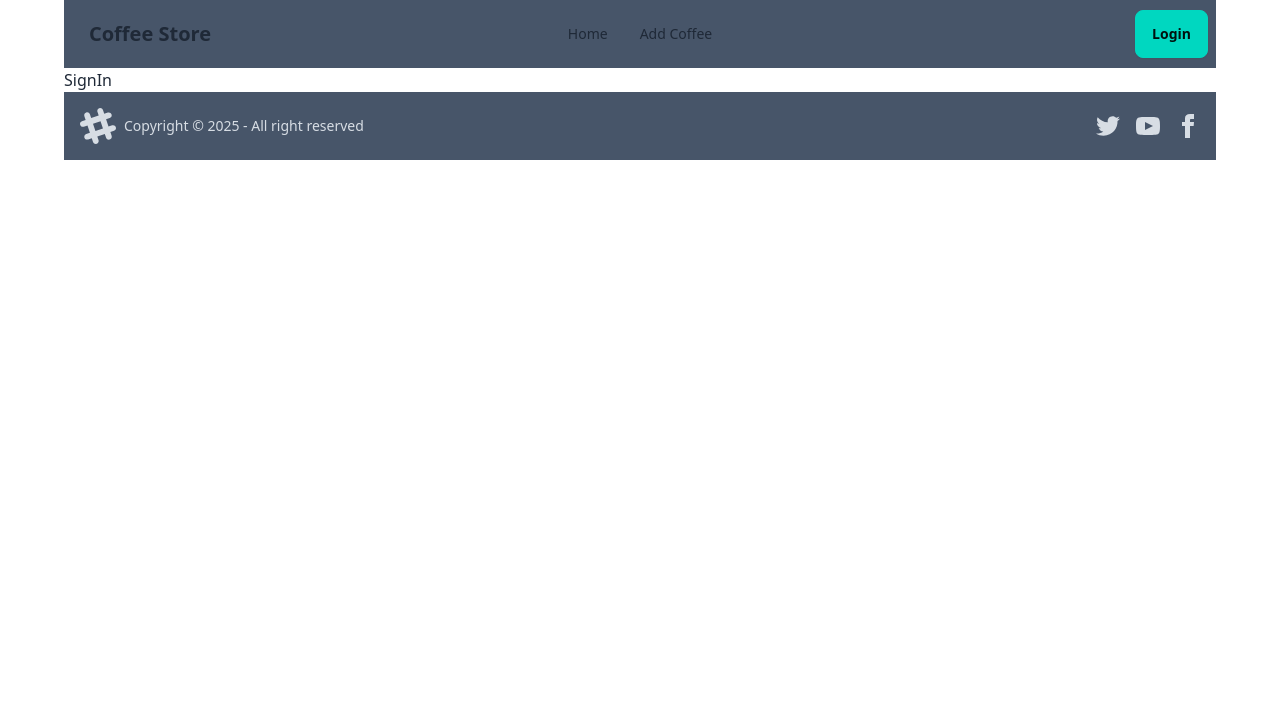
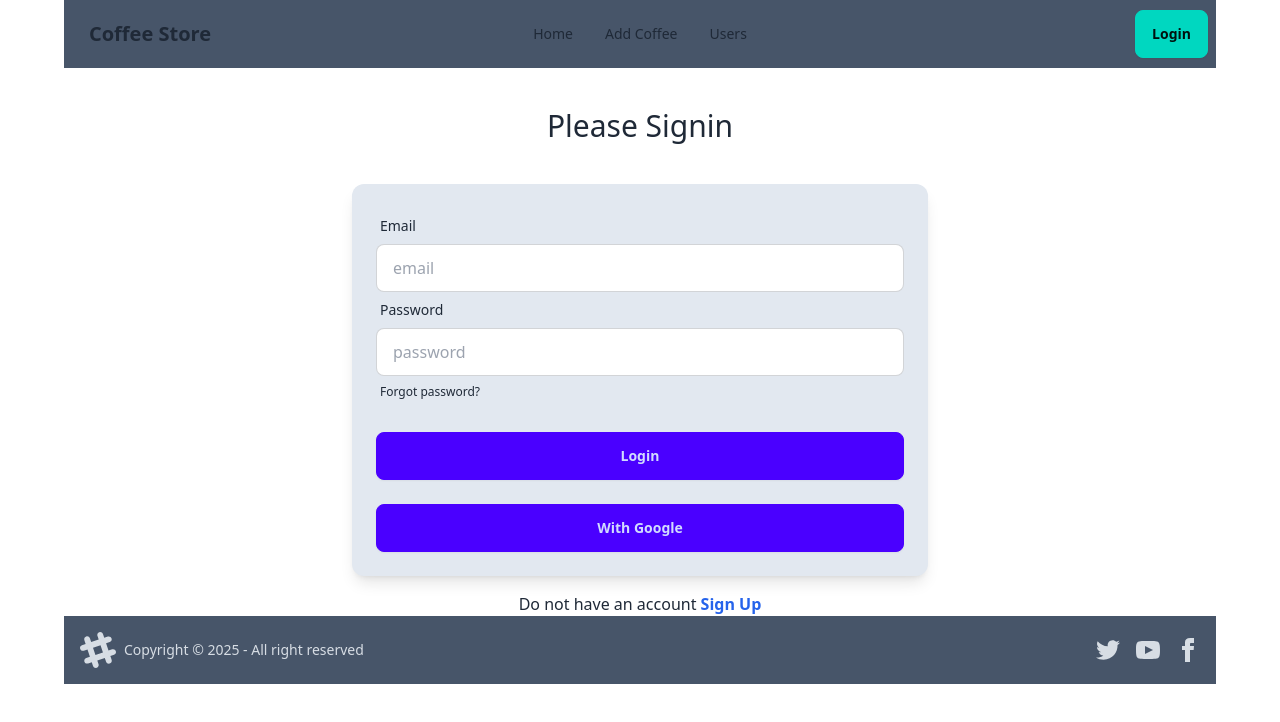
Before and after one commit to mahbuba18/coffee-store-client, a React (Vite) app: page /signin in a window 1280 px wide. Shown: the top 722 px of the page. Built offline with nearby package versions, Linux system fonts and the light colour scheme.

Commit message:
adding sign up

```diff
--- a/src/components/SignIn.jsx
+++ b/src/components/SignIn.jsx
@@ -1,12 +1,114 @@
-
+import { useContext } from "react";
+import { AuthContext } from "../providers/AuthProvider";
+import toast from "react-hot-toast";
+import { Link, useNavigate } from "react-router-dom";
 
 const SignIn = () => {
-    return (
-        <div>
-            <h1>SignIn</h1>
+  const { signInUser } = useContext(AuthContext);
+  const { googleSignIn } = useContext(AuthContext);
+  const navigate = useNavigate();
 
-        </div>
-    );
+  const handleGoogleSignin = (media) => {
+    media()
+      .then((res) => console.log(res))
+      .catch((err) => console.log(err));
+  };
+
+  const handleSignIn = (e) => {
+    e.preventDefault();
+    const email = e.target.email.value;
+    const password = e.target.password.value;
+
+    console.log(email, password);
+    signInUser(email, password)
+      .then((result) => {
+        toast.success("User user logged in successfully");
+        navigate("/");
+        console.log(result.user);
+        //update last login time
+        const lastSignInTime = result?.user?.metadata?.lastSignInTime;
+        const SignInfo = { email, lastSignInTime };
+
+        fetch(`http://localhost:5000/users`, {
+          method: "PATCH",
+          headers: {
+            "content-type": "application/json",
+          },
+          body: JSON.stringify(SignInfo),
+        })
+          .then((res) => res.json())
+          .then((data) => {
+            console.log(data);
+          });
+      })
+      .catch((error) => {
+        toast.error(
+          "Email and password do not match. Please try again.",
+          error
+        );
+      });
+  };
+  return (
+    <div>
+      <div>
+        <h2 className="text-3xl my-10 text-center">Please Signin</h2>
+        <form
+          onSubmit={handleSignIn}
+          className="md:w-3/4 lg:w-1/2 mx-auto bg-slate-200 p-6 rounded-xl shadow-lg"
+        >
+          <div className="form-control">
+            <label className="label">
+              <span className="label-text">Email</span>
+            </label>
+            <input
+              type="email"
+              name="email"
+              placeholder="email"
+              className="input input-bordered"
+              required
+            />
+          </div>
+          <div className="form-control">
+            <label className="label">
+              <span className="label-text">Password</span>
+            </label>
+            <input
+              type="password"
+              required
+              name="password"
+              placeholder="password"
+              className="input input-bordered"
+            />
+            <label className="label">
+              <a href="#" className="label-text-alt link link-hover">
+                Forgot password?
+              </a>
+            </label>
+          </div>
+          <div className="form-control mt-6">
+            <button type="submit" className="btn btn-primary">
+              Login
+            </button>
+          </div>
+          <div className="form-control mt-6">
+            <button
+              onClick={() => handleGoogleSignin(googleSignIn)}
+              className="btn btn-primary"
+            >
+              With Google
+            </button>
+          </div>
+        </form>
+
+        <p className="text-center mt-4">
+          Do not have an account{" "}
+          <Link className="text-blue-600 font-bold" to="/signUp">
+            Sign Up
+          </Link>
+        </p>
+      </div>
+    </div>
+  );
 };
 
 export default SignIn;
--- a/src/components/SignUp.jsx
+++ b/src/components/SignUp.jsx
@@ -14,25 +14,43 @@ const SignUp = () => {
         const password = form.password.value;
         console.log(name, email, password, photo);
 
-        if (
-          password.length < 6 ||
-          !/[A-Z]/.test(password) ||
-          !/[!@#$%^&*()_+{}[\]:;<>,.?~\\-]/.test(password)
-        ) {
-          toast.error(
-            "Password must be at least 6 character & one capital letter & one special character"
-          );
-          return;
-        }
+        // if (
+        //   password.length < 6 ||
+        //   !/[A-Z]/.test(password) ||
+        //   !/[!@#$%^&*()_+{}[\]:;<>,.?~\\-]/.test(password)
+        // ) {
+        //   toast.error(
+        //     "Password must be at least 6 character & one capital letter & one special character"
+        //   );
+        //   return;
+        // }
 
         createUser(email, password)
         .then(result=>{
-            console.log(result.user)
-        }
+            console.log(result.user);
+            const createdAt=result?.user?.metadata?.creationTime;
 
-        )
+            const newUser={name,email,createdAt}
+
+            //save new user info to the database
+            fetch('http://localhost:5000/users',{
+              method:'POST',
+              headers:{
+                'content-type':'application/json'
+              },
+              body:JSON.stringify(newUser )
+            })
+            .then(res=>res.json())
+            .then(data=>{
+              if(data.insertedId){
+                toast.success("User created successfully");
+
+              }
+            })
+
+        })
         .catch((error) => {
-         console.log('error',error)
+          toast.error(error.message);
         });
 
 
@@ -111,8 +129,8 @@ const SignUp = () => {
         </form>
         <p className="text-center mt-4">
           Already have an account!!
-          <Link className="text-blue-600" to="/login">
-            Login
+          <Link className="text-blue-600" to="/signin">
+            SignIn
           </Link>
         </p>
       </div>
--- /dev/null
+++ b/src/components/Users.jsx
@@ -0,0 +1,82 @@
+import { useState } from "react";
+import { useLoaderData } from "react-router-dom";
+import Swal from "sweetalert2";
+
+const Users = () => {
+  const loadedUsers = useLoaderData();
+  const [users, setUsers] = useState(loadedUsers);
+
+  const handleUserDelete = (id) => {
+    Swal.fire({
+      title: "Are you sure?",
+      text: "You won't be able to revert this!",
+      icon: "warning",
+      showCancelButton: true,
+      confirmButtonColor: "#3085d6",
+      cancelButtonColor: "#d33",
+      confirmButtonText: "Yes, delete it!",
+    }).then((result) => {
+      if (result.isConfirmed) {
+        //delete from the database
+        fetch(`http://localhost:5000/users/${id}`, {
+          method: "DELETE",
+        })
+          .then((res) => res.json())
+          .then((data) => {
+            if (data.deletedCount) {
+              Swal.fire({
+                title: "Deleted!",
+                text: "Your file has been deleted.",
+                icon: "success",
+              });
+              const remainingUsers = users.filter((user) => user._id !== id);
+              setUsers(remainingUsers);
+            }
+          });
+      }
+    });
+  };
+  return (
+    <div>
+      <h2 className="text-3xl">Users:{users.length}</h2>
+      <div className="overflow-x-auto">
+        <table className="table">
+          {/* head */}
+          <thead>
+            <tr>
+              <th></th>
+              <th>Name</th>
+              <th>Email</th>
+              <th>Created At</th>
+              <th>Last Signin At</th>
+              <th>Action</th>
+            </tr>
+          </thead>
+          <tbody>
+            {/* row 1 */}
+            {users.map((user) => (
+              <tr key={user._id}>
+                <th>1</th>
+                <td>{user.name}</td>
+                <td>{user.email}</td>
+                <td>{user.createdAt}</td>
+                <td>{user.lastSignInTime}</td>
+                <td className="">
+                  <button className="btn mr-2">E</button>
+                  <button
+                    onClick={() => handleUserDelete(user._id)}
+                    className="btn"
+                  >
+                    X
+                  </button>
+                </td>
+              </tr>
+            ))}
+          </tbody>
+        </table>
+      </div>
+    </div>
+  );
+};
+
+export default Users;
--- a/src/layout/Header.jsx
+++ b/src/layout/Header.jsx
@@ -9,6 +9,9 @@ const Header = () => {
       </li>
       <li>
         <NavLink to="/addCoffee">Add Coffee</NavLink>
+      </li>
+      <li>
+        <NavLink to="/users">Users</NavLink>
       </li>
     </>
   );
--- a/src/main.jsx
+++ b/src/main.jsx
@@ -9,6 +9,8 @@ import Main from "./layout/Main.jsx";
 import Home from "./layout/Home.jsx";
 import SignIn from "./components/SignIn.jsx";
 import SignUp from "./components/SignUp.jsx";
+import AuthProvider from "./providers/AuthProvider.jsx";
+import Users from "./components/Users.jsx";
 
 const router = createBrowserRouter([
   {
@@ -37,6 +39,11 @@ const router = createBrowserRouter([
       {
         path:'signup',
         element:<SignUp></SignUp>
+      },
+      {
+       path:'users',
+       element:<Users></Users>,
+       loader:()=> fetch('http://localhost:5000/users')
       }
 
     ],
@@ -45,6 +52,8 @@ const router = createBrowserRouter([
 
 createRoot(document.getElementById("root")).render(
   <StrictMode>
-    <RouterProvider router={router} />
+   <AuthProvider>
+   <RouterProvider router={router} />
+   </AuthProvider>
   </StrictMode>
 );
--- a/src/providers/AuthProvider.jsx
+++ b/src/providers/AuthProvider.jsx
@@ -1,32 +1,52 @@
-import React, {  createContext, useState } from 'react';
-import { auth } from '../firebase/firebase.init';
-import { createUserWithEmailAndPassword } from 'firebase/auth';
-
+import { createContext, useState } from "react";
+import { auth } from "../firebase/firebase.init";
+import {
+  createUserWithEmailAndPassword,
+  signInWithEmailAndPassword,
+  signInWithPopup,
+  signOut,
+} from "firebase/auth";
+import { GoogleAuthProvider } from "firebase/auth/web-extension";
 
 export const AuthContext = createContext(null);
+const googleProvider = new GoogleAuthProvider();
 
+const AuthProvider = ({ children }) => {
+  const [user, setuser] = useState(null);
+  const [loading, setLoading] = useState(true);
 
-const AuthProvider = ({children}) => {
-    const[user,setuser]=useState(null);
-    const[loading,setLoading]=useState(true);
+  //google login
+  const googleSignIn = () => {
+    setLoading(true);
+    return signInWithPopup(auth, googleProvider);
+  };
 
-    const createUser=(email,password)=>{
+  //sign UP
+  const createUser = (email, password) => {
     setLoading(true);
-        return createUserWithEmailAndPassword(auth,email,password);
+    return createUserWithEmailAndPassword(auth, email, password);
+  };
+  //sign in
+  const signInUser = (email, password) => {
+    setLoading(true);
+    return signInWithEmailAndPassword(auth, email, password);
+  };
 
+  //logout
+  const logOut=()=>{
+    return signOut(auth);
+  }
 
-    }
-    const userInfo={
+  const userInfo = {
     user,
     loading,
     createUser,
-
-    }
+    signInUser,
+    googleSignIn,
+    logOut,
+  };
   return (
-       <AuthContext.Provider value={userInfo}>
-        {children}
-
-       </AuthContext.Provider>
+    <AuthContext.Provider value={userInfo}>{children}</AuthContext.Provider>
   );
 };
 
```
Lines whose indentation alone changed are shown as unchanged.
